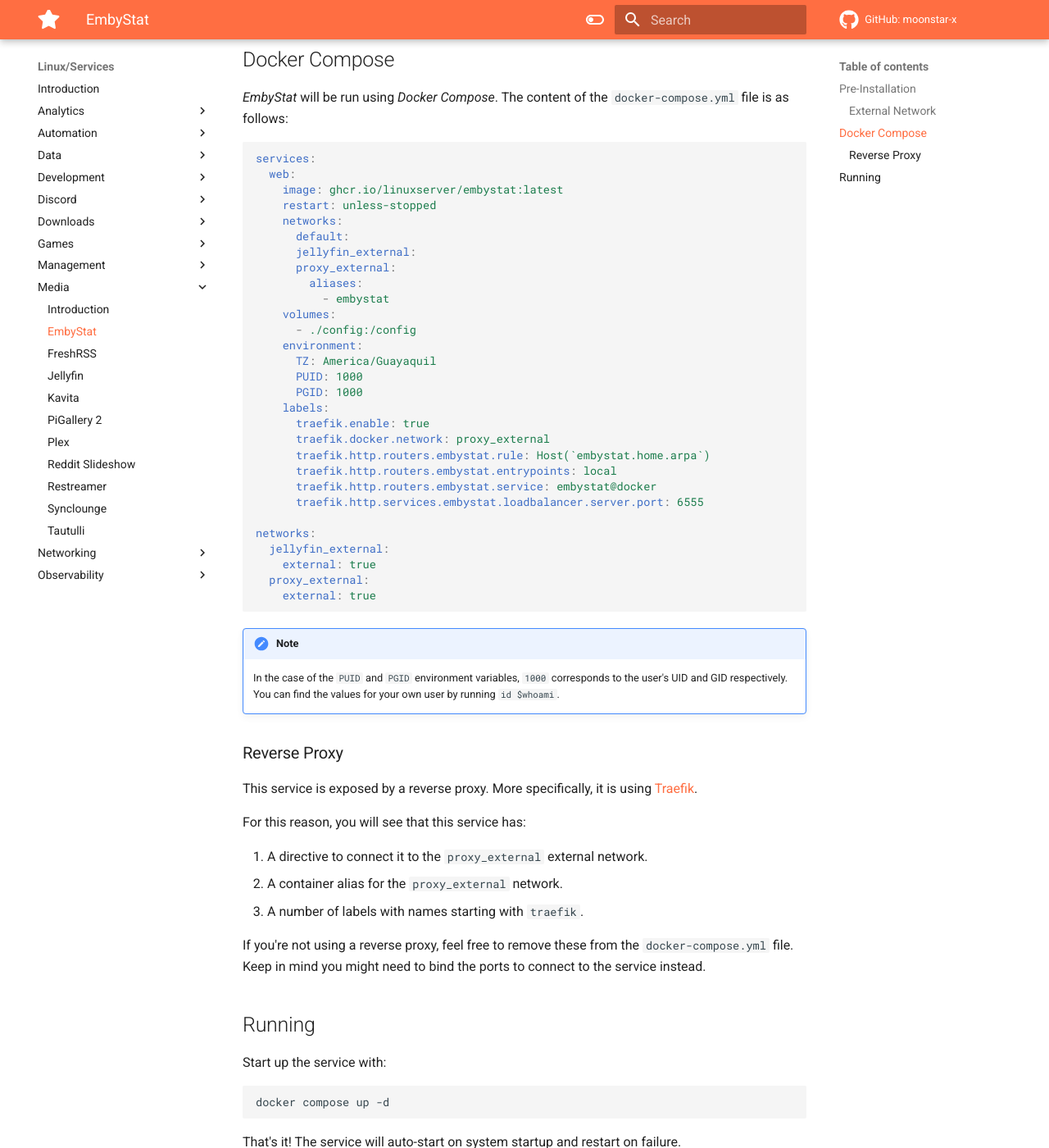
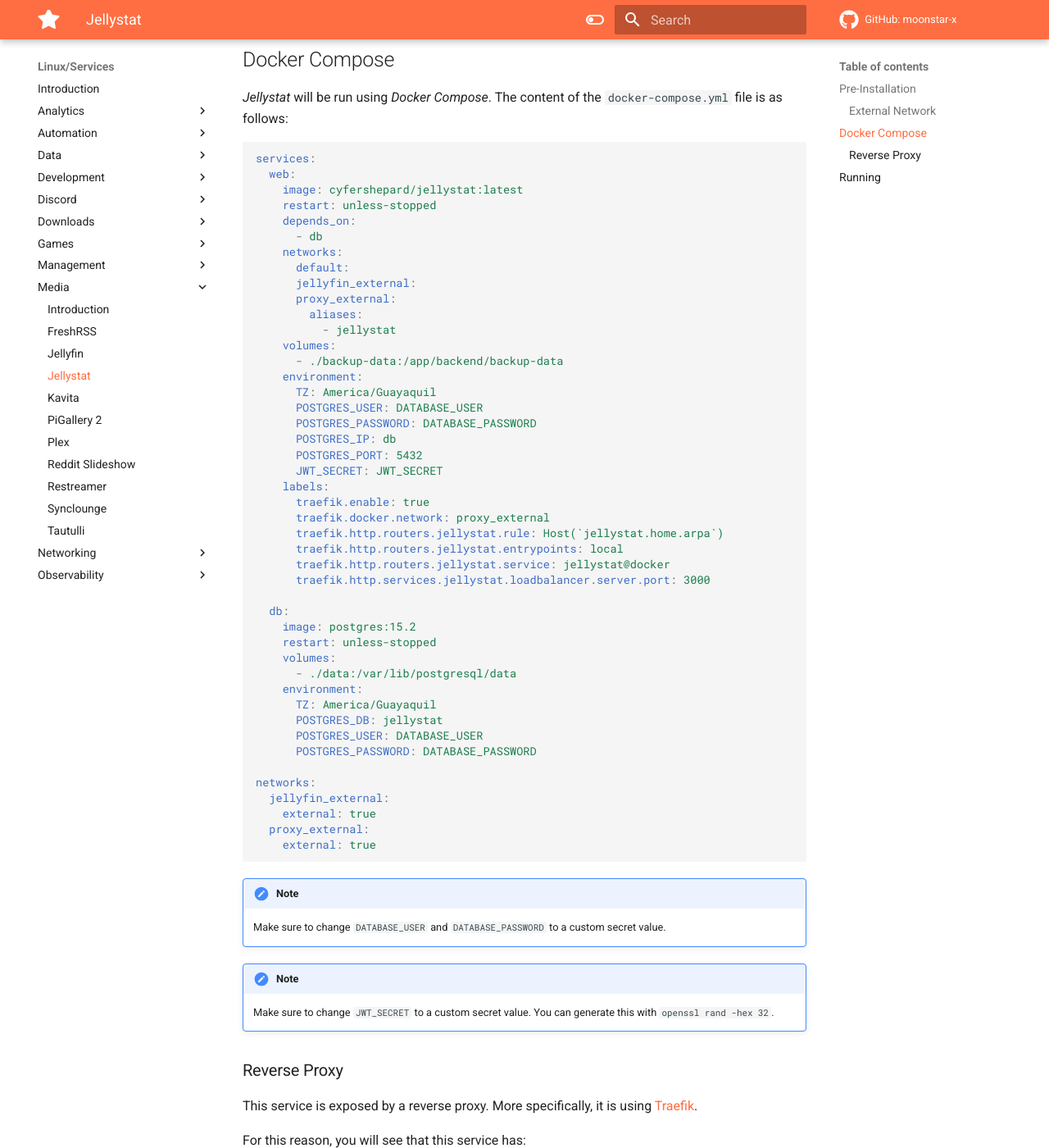
Before and after one commit to moonstar-x/server-setup, an MkDocs documentation site: the page built from docs/linux/services/media/jellystat.md, in a window 1280 px wide and 1400 px high, scrolled down 663 px. Shown: the whole window at 82% size. Built offline with MkDocs 1.6.1 and Material for MkDocs 9.7.7, drawn with Linux system fonts in a browser that asks for light colours; some of the changed text lies outside the part shown.

Commit message:
Added Jellystat.

````diff
--- a/docs/linux/services/media/embystat.md
+++ b/docs/linux/services/media/jellystat.md
@@ -1,15 +1,15 @@
-# EmbyStat
+# Jellystat
 
-[EmbyStat](https://github.com/mregni/EmbyStat) is an analytics service for Jellyfin/Emby.
+[Jellystat](https://github.com/CyferShepard/Jellystat) is an analytics service for Jellyfin.
 
-There is no official image for this service, so we'll use [ghcr.io/linuxserver/embystat](https://hub.docker.com/r/linuxserver/embystat).
+There is an official image for this service that we'll use: [cyfershepard/jellystat](https://hub.docker.com/r/cyfershepard/jellystat).
 
 ## Pre-Installation
 
 We'll create a folder in the main user's home where all the service's data will be saved.
 
 ```bash
-mkdir ~/services/media/embystat
+mkdir ~/services/media/jellystat
 ```
 
 ### External Network
@@ -22,32 +22,48 @@ docker network create jellyfin_external
 
 ## Docker Compose
 
-*EmbyStat* will be run using *Docker Compose*. The content of the `docker-compose.yml` file is as follows:
+*Jellystat* will be run using *Docker Compose*. The content of the `docker-compose.yml` file is as follows:
 
 ```yaml
 services:
   web:
-    image: ghcr.io/linuxserver/embystat:latest
+    image: cyfershepard/jellystat:latest
     restart: unless-stopped
+    depends_on:
+      - db
     networks:
       default:
       jellyfin_external:
       proxy_external:
         aliases:
-          - embystat
+          - jellystat
     volumes:
-      - ./config:/config
+      - ./backup-data:/app/backend/backup-data
     environment:
       TZ: America/Guayaquil
-      PUID: 1000
-      PGID: 1000
+      POSTGRES_USER: DATABASE_USER
+      POSTGRES_PASSWORD: DATABASE_PASSWORD
+      POSTGRES_IP: db
+      POSTGRES_PORT: 5432
+      JWT_SECRET: JWT_SECRET
     labels:
       traefik.enable: true
       traefik.docker.network: proxy_external
-      traefik.http.routers.embystat.rule: Host(`embystat.home.arpa`)
-      traefik.http.routers.embystat.entrypoints: local
-      traefik.http.routers.embystat.service: embystat@docker
-      traefik.http.services.embystat.loadbalancer.server.port: 6555
+      traefik.http.routers.jellystat.rule: Host(`jellystat.home.arpa`)
+      traefik.http.routers.jellystat.entrypoints: local
+      traefik.http.routers.jellystat.service: jellystat@docker
+      traefik.http.services.jellystat.loadbalancer.server.port: 3000
+
+  db:
+    image: postgres:15.2
+    restart: unless-stopped
+    volumes:
+      - ./data:/var/lib/postgresql/data
+    environment:
+      TZ: America/Guayaquil
+      POSTGRES_DB: jellystat
+      POSTGRES_USER: DATABASE_USER
+      POSTGRES_PASSWORD: DATABASE_PASSWORD
 
 networks:
   jellyfin_external:
@@ -57,7 +73,10 @@ networks:
 ```
 
 !!! note
-    In the case of the `PUID` and `PGID` environment variables, `1000` corresponds to the user's UID and GID respectively. You can find the values for your own user by running `id $whoami`.
+    Make sure to change `DATABASE_USER` and `DATABASE_PASSWORD` to a custom secret value.
+
+!!! note
+    Make sure to change `JWT_SECRET` to a custom secret value. You can generate this with `openssl rand -hex 32`.
 
 ### Reverse Proxy
 
--- a/mkdocs.yml
+++ b/mkdocs.yml
@@ -153,9 +153,9 @@ nav:
       - Portainer: linux/services/management/portainer.md
     - Media:
       - Introduction: linux/services/media/index.md
-      - EmbyStat: linux/services/media/embystat.md
       - FreshRSS: linux/services/media/freshrss.md
       - Jellyfin: linux/services/media/jellyfin.md
+      - Jellystat: linux/services/media/jellystat.md
       - Kavita: linux/services/media/kavita.md
       - PiGallery 2: linux/services/media/pigallery-2.md
       - Plex: linux/services/media/plex.md
````
